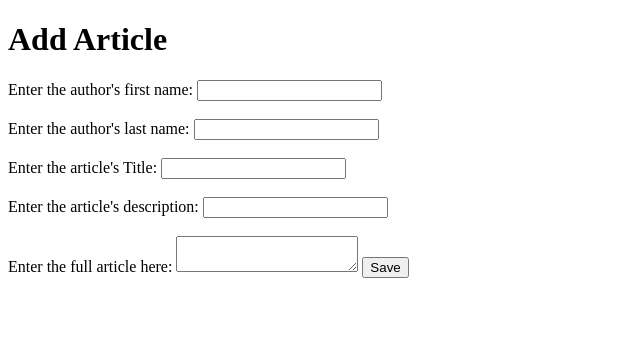
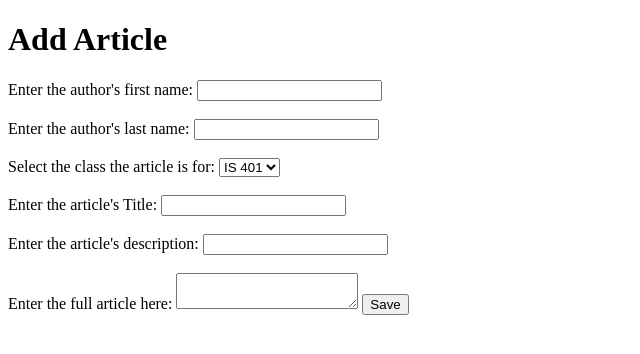
Before and after one commit to toabyu/KBIS-Team3-host, a Django app: page /addArticle in a window 1280 px wide. Shown: the top 354 px of the page, without its empty margins (0-640 px from the left). Run offline with Django 4.2, Linux system fonts and the light colour scheme.

Commit message:
added the greatest feature ever seen in a website

```diff
--- a/templates/website/addArticle.html
+++ b/templates/website/addArticle.html
@@ -24,6 +24,14 @@ Contains the form that lets us add a new article via the addArticle and addClass
     <label for='last_name'>Enter the author's last name:</label>
     <input type="text" name='last_name' id='last_name'>
     <br><br>
+    <label for="classID">Select the class the article is for:</label>
+    <select name="classID" id="classID">
+        <option value="IS401">IS 401</option>
+        <option value="IS402">IS 402</option>
+        <option value="IS403">IS 403</option>
+        <option value="IS415">IS 415</option>
+    </select>
+    <br><br>
     <label for='title'>Enter the article's Title:</label>
     <input type="text" name='title' id='title'>
     <br><br>
```
